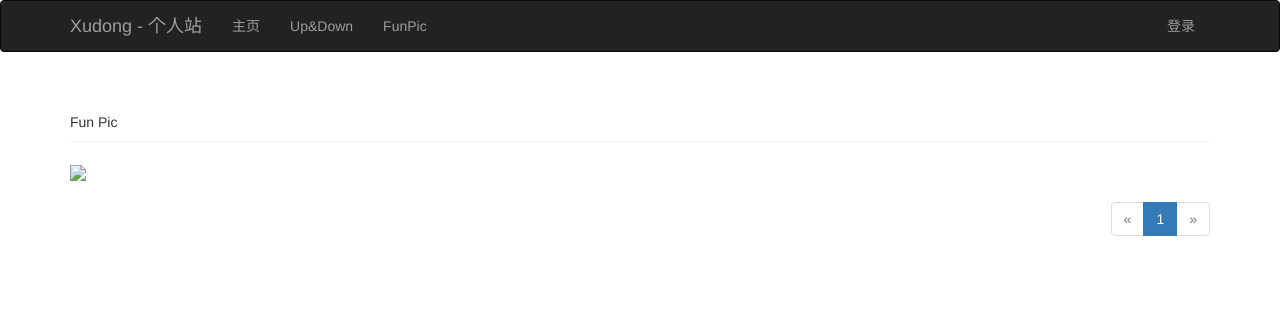
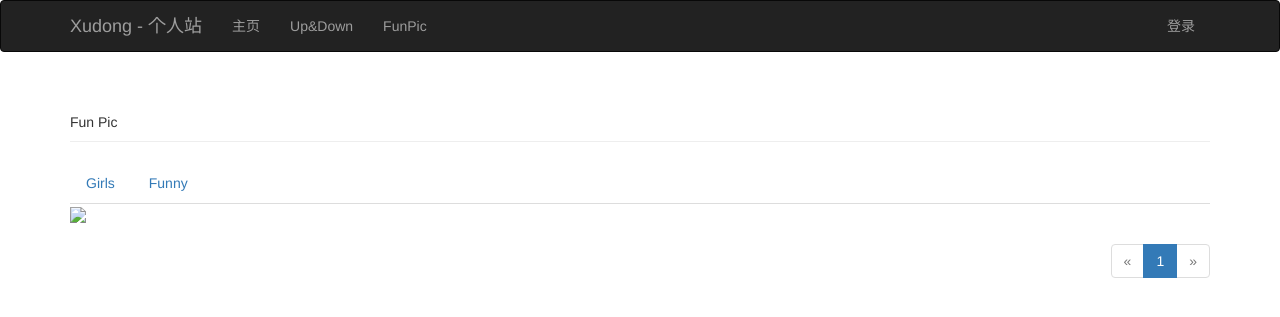
Before and after one commit to vsxd/Mysite_flask, a Flask app: template app/templates/funpic/funpic.html in a window 1280 px wide. Shown: the top 317 px of the page. Run offline with Flask 2, Linux system fonts and the light colour scheme; the template is opened without the code that fills it: most values are stand-ins (such as "Sample title", 1, 10 or a date in 2020); some libraries are stand-ins or nearby versions.

Commit message:
funpic dev

```diff
--- a/app/models.py
+++ b/app/models.py
@@ -22,6 +22,7 @@ class FunPic(db.Model):
     id = db.Column(db.Integer, primary_key=True)
     piclink = db.Column(db.String(256), unique=True)
     info = db.Column(db.String(128))
+    type = db.Column(db.String(16))
     timestamp = db.Column(db.DateTime, index=True, default=datetime.utcnow())
     disabled = db.Column(db.Boolean, default=False)
 
--- a/app/templates/funpic/funpic.html
+++ b/app/templates/funpic/funpic.html
@@ -8,18 +8,19 @@
 <div class="page-header">
     Fun Pic
 </div>
-{#<div class="funpic-tabs">#}
-{#    <ul class="nav nav-tabs">#}
-{#        <li{% if not show_followed %} class="active"{% endif %}><a href="{{ url_for('.show_all') }}">所有Post</a></li>#}
-{#        {% if current_user.is_authenticated %}#}
-{#        <li{% if show_followed %} class="active"{% endif %}><a href="{{ url_for('.show_followed') }}">关注者的Post</a></li>#}
+<div class="funpic-tabs">
+    <ul class="nav nav-tabs">
+{#        {% if current_user.is_authenticated %} 暂不进行权限管理#}
+        <li{% if girls %} class="active"{% endif %}><a href="{{ url_for('.girls') }}">Girls</a></li>
 {#        {% endif %}#}
-{#    </ul>#}
-{#    {% include '_posts.html' %}#}
-{#</div>#}
+        <li{% if funny %} class="active"{% endif %}><a href="{{ url_for('.girls') }}">Funny</a></li>
+
+    </ul>
     {% for link in links %}
         <img src="{{ url_for(link) }}">
     {% endfor %}
+</div>
+
 
 
 {% if pagination %}
```
Also changed, not shown: app/funpic/views.py (+16 -4 lines), data-dev.sqlite.
